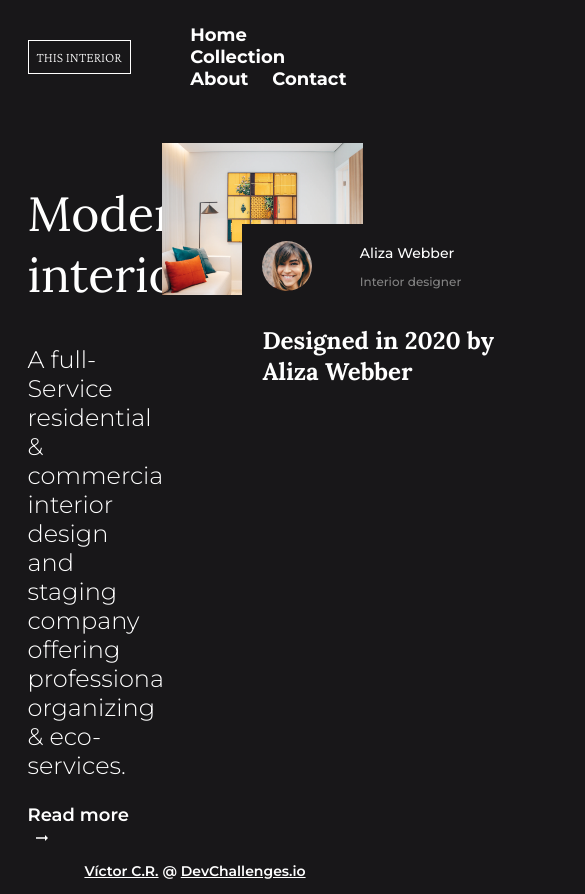
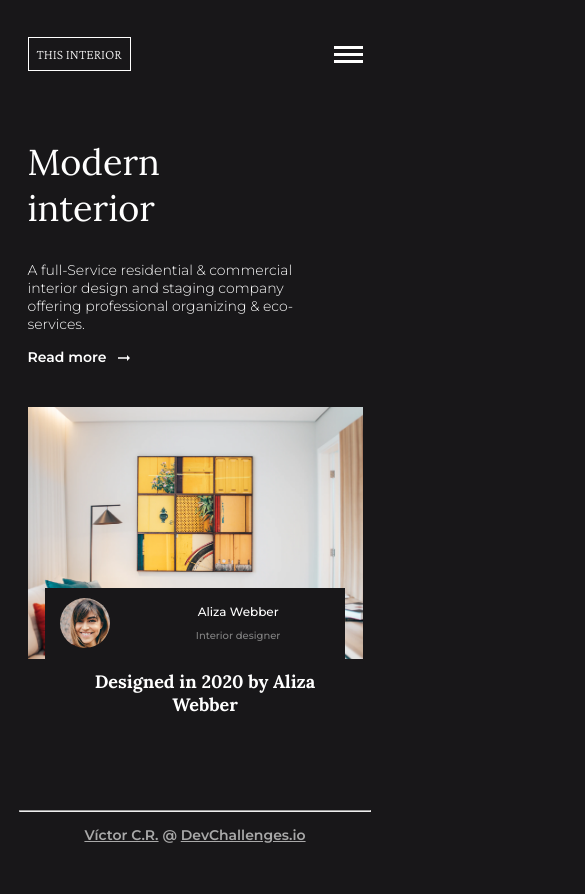
Before and after one commit to victorcr87/interior-consultant-master, a plain HTML site: page index.html in a window 390 px wide. Shown: the top 894 px of the page, 585 px wide, since content can reach past the window. After the commit the page ends 858 px from the top, so only its background shows below. Drawn offline with nearby package versions, Linux system fonts and the light colour scheme.

Commit message:
Mobile version started

```diff
--- a/index.html
+++ b/index.html
@@ -14,6 +14,11 @@
   <body>
     <header>
       <span class="logo">This interior</span>
+      <div class="hamburguer">
+        <div class="line"></div>
+        <div class="line"></div>
+        <div class="line"></div>
+      </div>
       <nav class="menu">
         <ul>
           <li class="menu__item">Home</li>
@@ -65,10 +70,12 @@
       </section>
     </main>
     <footer>
+      <hr />
       <p class="credits">
         <a href="https://github.com/victorcr87">Víctor C.R.</a> @
         <a href="https://www.devchallenges.io">DevChallenges.io</a>
       </p>
     </footer>
+    <script src="./index.js"></script>
   </body>
 </html>
--- /dev/null
+++ b/index.js
@@ -0,0 +1,6 @@
+let menu = document.querySelector(".menu");
+let hamb = document.querySelector(".hamburguer");
+
+hamb.addEventListener("click", () => {
+  menu.classList.toggle("appear");
+});
--- a/scss/style.scss
+++ b/scss/style.scss
@@ -22,6 +22,7 @@ header {
   justify-content: space-between;
   align-items: center;
   .logo {
+    width: fit-content;
     text-transform: uppercase;
     font-family: "Crimson Pro", serif;
     font-size: 14px;
@@ -36,6 +37,15 @@ header {
       font-weight: 700;
       margin-left: 5vw;
     }
+    @include mobile {
+      display: none;
+      &.fade {
+        display: block;
+      }
+    }
+  }
+  @include mobile {
+    margin-top: 10%;
   }
 }
 main {
@@ -50,10 +60,16 @@ main {
       font-family: "Lora", serif;
       font-weight: 400;
       font-size: 48px;
+      @include mobile {
+        font-size: 36px;
+      }
     }
     .description {
       font-weight: 300;
       font-size: 24px;
+      @include mobile {
+        font-size: 14px;
+      }
     }
     .read-more {
       font-weight: 600;
@@ -62,6 +78,9 @@ main {
       &__arrow {
         vertical-align: middle;
         margin-left: 5px;
+      }
+      @include mobile {
+        font-size: 14px;
       }
     }
   }
@@ -76,6 +95,13 @@ main {
       left: 40%;
       width: 410px;
       height: 190px;
+      text-align: center;
+      @include mobile {
+        width: 300px;
+        height: 140px;
+        left: 50%;
+        transform: translateX(-50%);
+      }
       .user {
         margin-left: 5%;
         padding-top: 2%;
@@ -89,11 +115,17 @@ main {
         &__name {
           font-weight: 500;
           font-size: 14px;
+          @include mobile {
+            font-size: 12px;
+          }
         }
         &__job {
           font-weight: 500;
           font-size: 12px;
           color: #828282;
+          @include mobile {
+            font-size: 10px;
+          }
         }
       }
       .card-text {
@@ -102,13 +134,58 @@ main {
         font-weight: 700;
         font-size: 24px;
         width: 290px;
+        @include mobile {
+          font-size: 18px;
+        }
       }
     }
+    @include mobile {
+      margin-top: 40px;
+    }
+  }
+  @include mobile {
+    display: block;
   }
 }
 footer {
+  width: 100%;
+  position: relative;
+  top: 0;
   text-align: center;
   font-weight: 600;
   font-size: 14px;
-  color: #a9a9a9;
+
+  * {
+    color: #a9a9a9;
+  }
+  hr {
+    width: 350px;
+  }
 }
+.hamburguer {
+  display: none;
+  cursor: pointer;
+  .line {
+    background-color: white;
+    height: 3px;
+    width: 28.5px;
+    margin-bottom: 4px;
+    &:nth-child(3) {
+      margin-bottom: 0;
+    }
+  }
+
+  @include mobile {
+    display: block;
+  }
+}
+.menu.appear {
+  display: block;
+  position: fixed;
+  z-index: 2;
+  top: 0;
+  bottom: 0;
+  right: 0;
+  left: 0;
+  transition: 1s ease-in-out;
+}
```
Also changed, not shown: scss/style.css, 1 other file.
